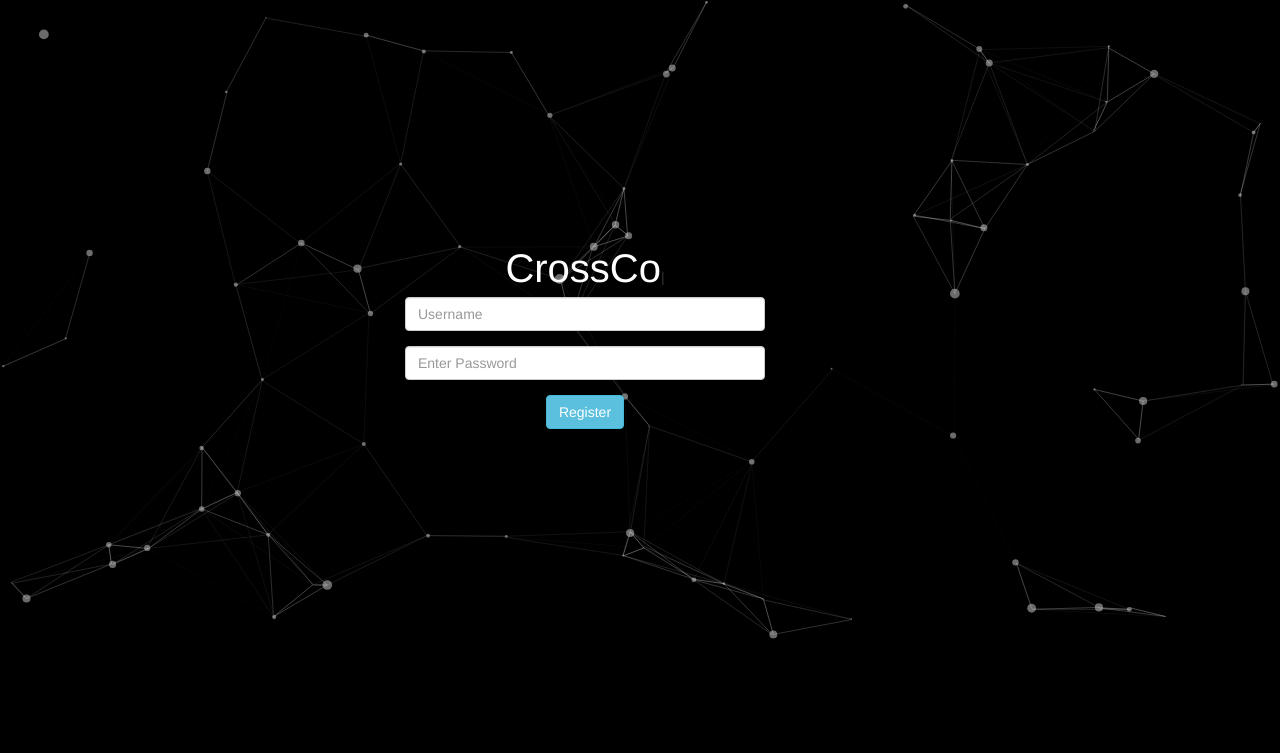
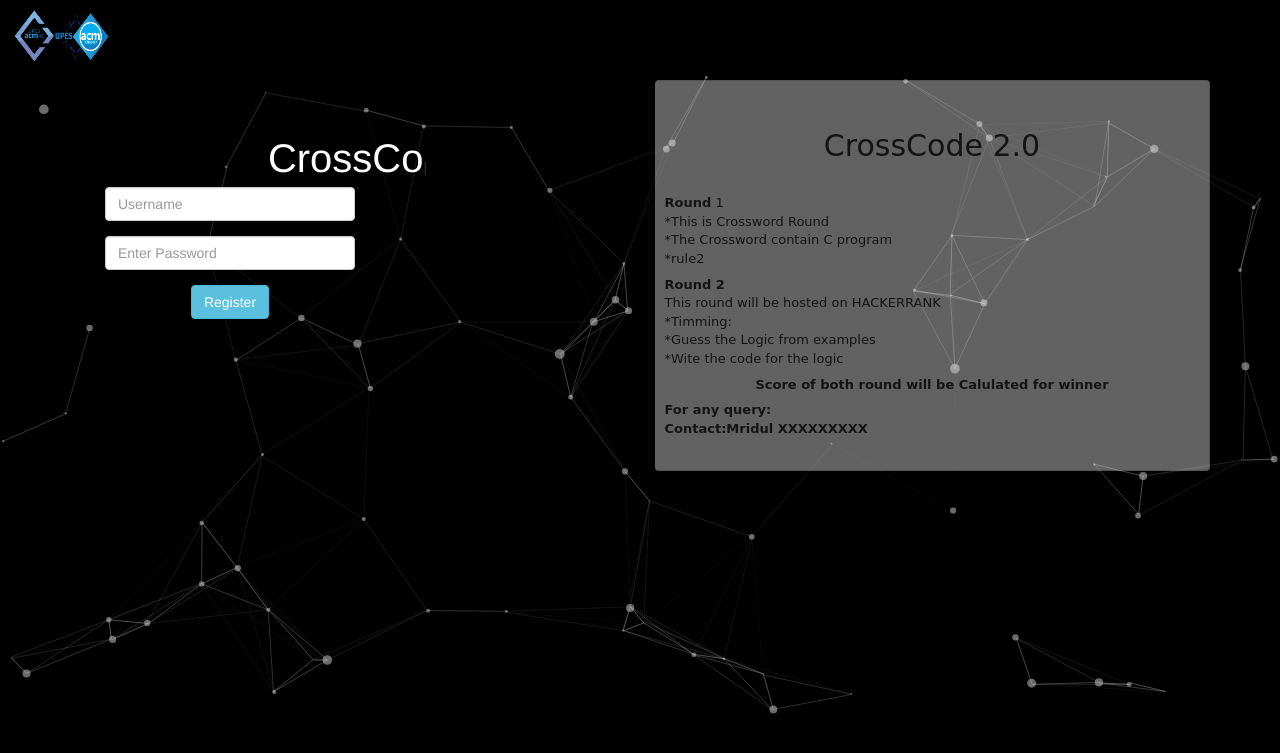
Before and after one commit to mridul-arora/CrossCode, a PHP site: page / in a window 1280 px wide. Shown: the top 753 px of the page. Run offline with PHP 8.4, Linux system fonts and the light colour scheme.

Commit message:
Add files via upload
Added new rules column in the index.php file. Change the details according to the event.

```diff
--- a/assets/css/index.css
+++ b/assets/css/index.css
@@ -2,6 +2,7 @@
     margin: 0px;
     padding: 0px;
     height: 100vh;
+
     background-color:black;
 }
 .container>.row{
@@ -14,5 +15,23 @@
 }
 .container{
     position: absolute;
-    top: 30%;
+    top: 10%;
+    right: 0;
+     left: 0;
 }
+#login{
+  padding: 50px;
+}
+p{
+  margin-top:-15px;
+  margin-bottom: -15PX;
+}
+pre{
+  opacity: 0.4;
+  font-family: cursive;
+  border-left: 2px;
+}
+form{
+  height: 250px;
+  width: 250px;
+}
--- a/index.php
+++ b/index.php
@@ -12,9 +12,11 @@
     <body>
 
         <div id="particles-js">
+          <img src="assets/images/logo.png" style="width: 120px;height: 75px;padding:10px;" align="left" >
             <div class="container">
+
                 <div class="row">
-                    <div class="col-sm-4 col-sm-offset-4">
+                    <div class="col-sm-6" id="login" >
                         <div id="typed-strings">
                             <h1>Welcome to</h1>
                             <h1>CrossCode 2.0</h1>
@@ -24,8 +26,8 @@
                             var typed = new Typed('#typed',{
                                 stringsElement: '#typed-strings',
                                 backSpeed: 40,
-				                typeSpeed: 50,
-				                loop: true
+				                        typeSpeed: 50,
+				                       loop: true
                             });
                         </script>
 
@@ -45,6 +47,15 @@
                             </form>
 
                     </div>
+                    <div class="col-sm-6"  id="rule" >
+                      <pre>
+                            <h2>CrossCode 2.0</h2>
+                            <p align="left" ><b>Round</b> 1<br>*This is Crossword Round<br>*The Crossword contain C program<br>*rule2</p>
+                            <p align="left" ><b>Round 2</b><br>This round will be hosted on HACKERRANK<br>*Timming:<br>*Guess the Logic from examples<br>*Wite the code for the logic</p>
+                            <p><b>Score of both round will be Calulated for winner<b></p>
+                            <p align="left" >For any query:<br>Contact:Mridul XXXXXXXXX</p>
+                      </pre>
+                    </div>
                 </div>
             </div>
             <script src="assets/js/particles.js"></script>
```
Also changed, not shown: assets/images/logo.png.
